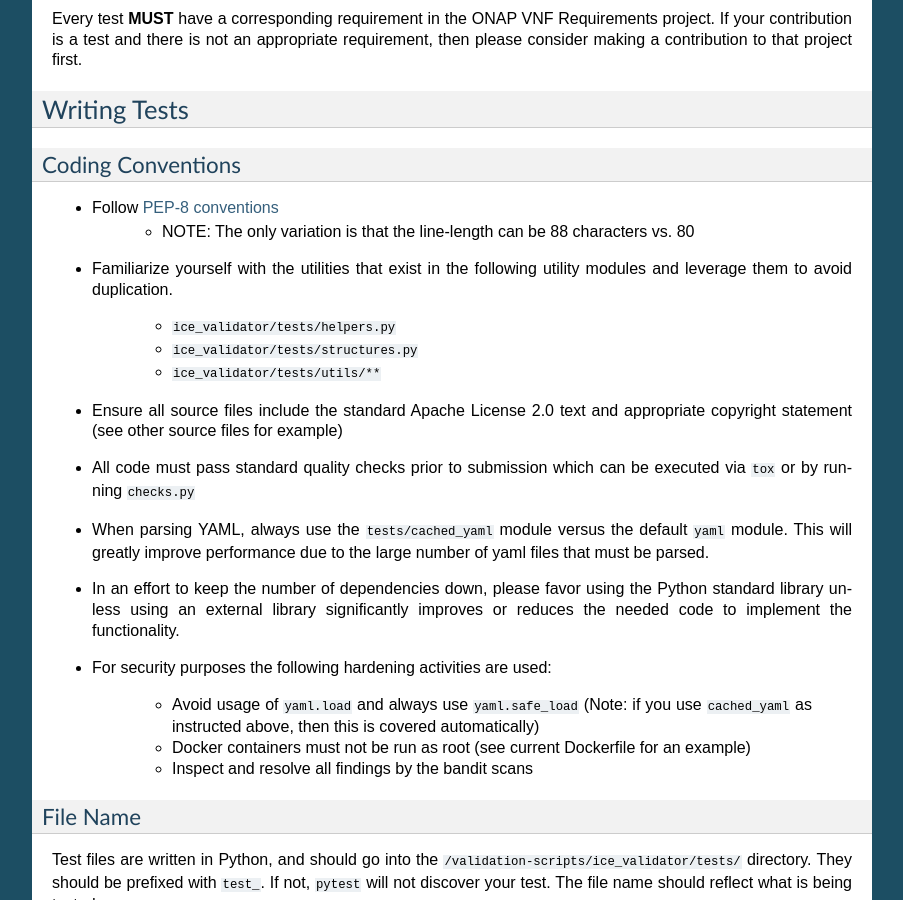
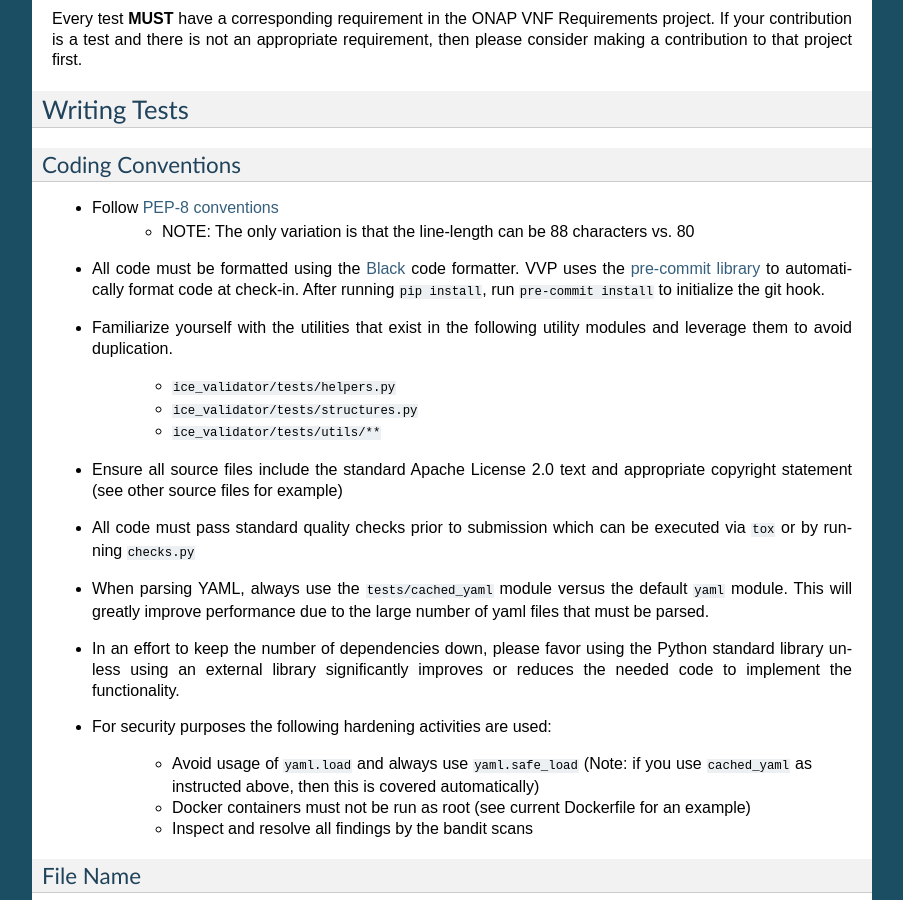
Before and after one commit to onap/archived-vvp-documentation, a Sphinx documentation site: the page built from docs/contributing.rst, in a window 1280 px wide and 900 px high, scrolled down 925 px. Shown: the whole window, without its empty margins (198-1101 px from the left). Built offline with Sphinx 7.4.7, drawn with Linux system fonts in a browser that asks for light colours.

Commit message:
[VVP] Documented usage of black code formatter
Issue-ID: VVP-203

Change-Id: Ifc5a6a94d7f25e729746ab210e8e7854fb5890ba
Signed-off-by: Lovett, Trevor <trevor.lovett@att.com>

```diff
--- a/docs/contributing.rst
+++ b/docs/contributing.rst
@@ -71,6 +71,10 @@ Coding Conventions
 * Follow `PEP-8 conventions <https://www.python.org/dev/peps/pep-0008/>`__
     * NOTE: The only variation is that the line-length can be 88
       characters vs. 80
+* All code must be formatted using the `Black <https://black.readthedocs.io/>`__
+  code formatter.  VVP uses the `pre-commit library <https://pre-commit.com/>`__
+  to automatically format code at check-in.  After running ``pip install``,
+  run ``pre-commit install`` to initialize the git hook.
 * Familiarize yourself with the utilities that exist in the following utility
   modules and leverage them to avoid duplication.
 
--- a/docs/installation.rst
+++ b/docs/installation.rst
@@ -52,3 +52,8 @@ or its `GitHub mirror <https://github.com/onap/vvp-validation-scripts>`__.
 3. Install the required dependencies with the following command::
 
     > python pip install -r requirements.txt
+
+4. If you plan to make code changes, then initialize the standard git
+   commit hooks by initializing pre-commit::
+
+    > pre-commit install
```
